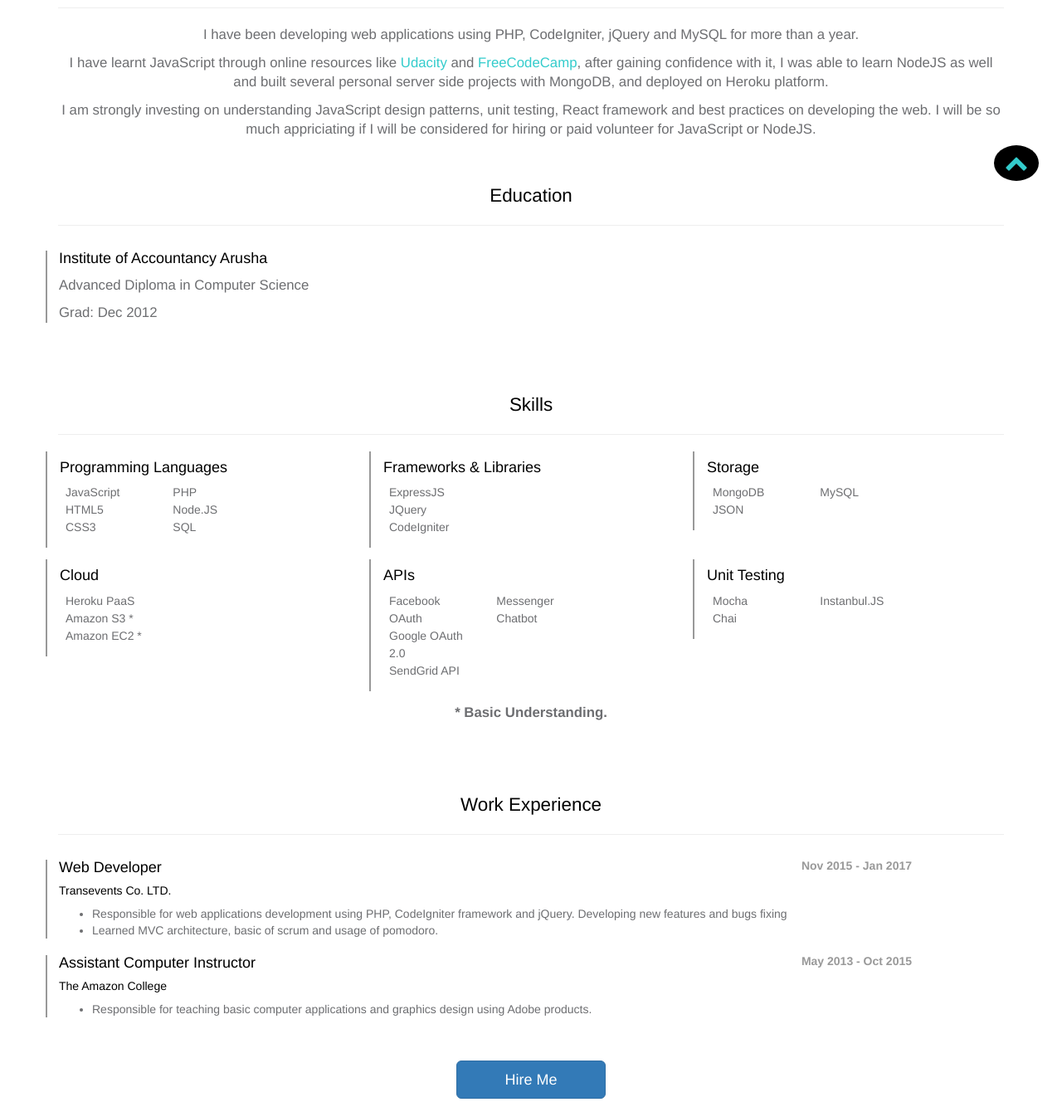
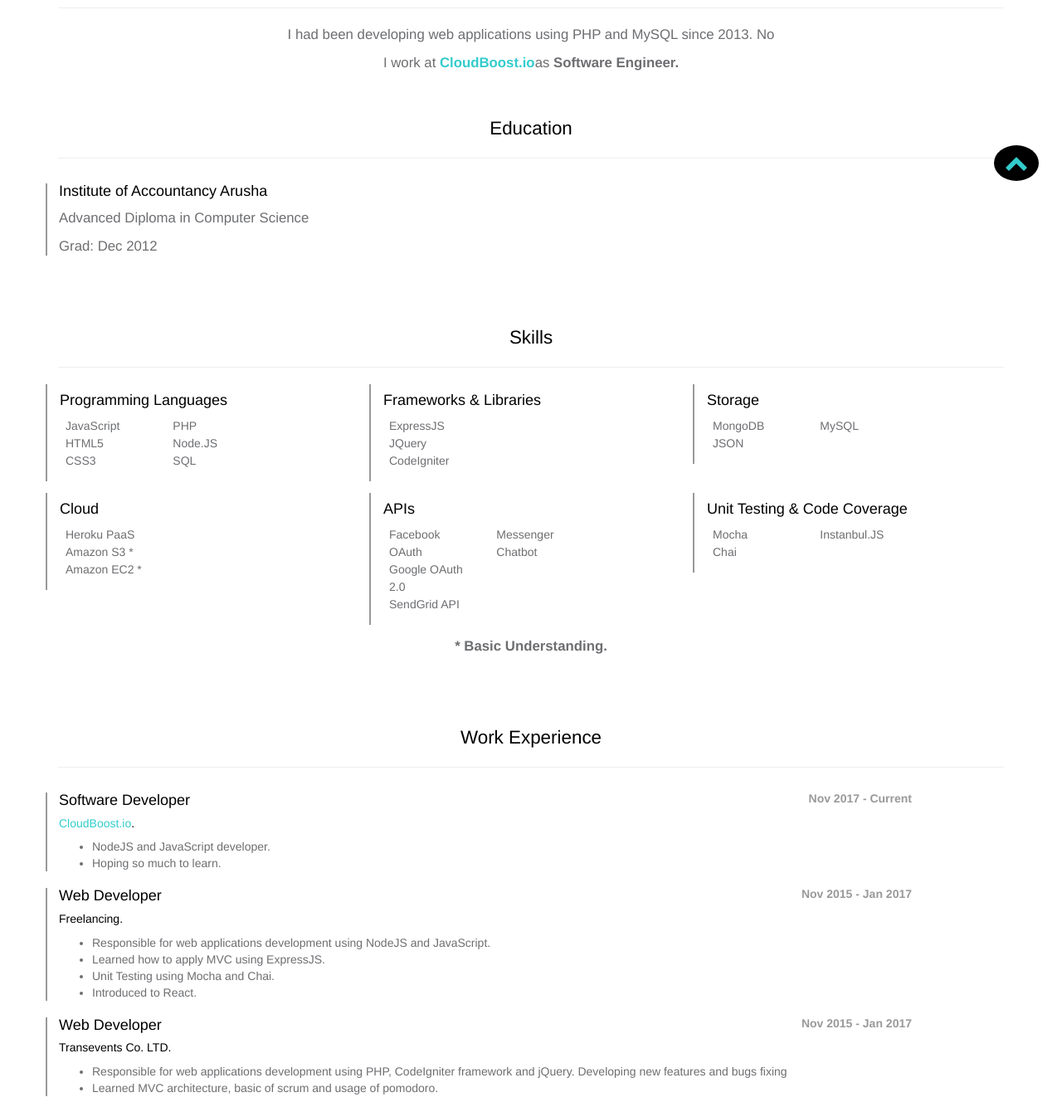
Before and after one commit to rluena/rluena.github.io, a plain HTML site: page index.html in a window 1280 px wide. Shown: the part 540-1874 px from the top of the page at 83% size. Drawn offline with Linux system fonts and the light colour scheme.

Commit message:
Adding new job

```diff
--- a/index.html
+++ b/index.html
@@ -12,19 +12,19 @@
 
 	<!-- FACEBOOK OG -->
 	<meta property="og:site_name" content="Rabii Luena">
-	<meta property="og:title" content="Rabii Luena - Portfolio" />
+	<meta property="og:title" content="Rabii Luena" />
 	<meta property="og:type" content="website" />
 	<meta property="og:description" content="This is Rabii's online portfolio, it includes education background, work experience and accomplished projects in his professional career.">
 	<meta property="og:url" content="http://rluena.github.io" />
 	<!--<meta property="og:image" content="http://rluena.github.io/me.png" />-->
 
 	<!-- TWITTER OG -->
-	<meta name="twitter:title" content="Rabii Luena - Portfolio">
+	<meta name="twitter:title" content="Rabii Luena">
 	<meta name="twitter:description" content="This is Rabii's online portfolio, it includes education background, work experience and accomplished projects in his professional career.">
 	<meta name="twitter:url" content="http://rluena.github.io">
 	<!--<meta name="twitter:image" content="/img/brand/me.png">-->
 
-	<title> Rabii - Portfolio</title>
+	<title> Rabii</title>
 
 	<link href="css/bootstrap.min.css" rel="stylesheet">
 	<link href="css/font-awesome.min.css" rel="stylesheet">
@@ -69,7 +69,7 @@
 					<a href="http://github.com/rluena" target="_blank" class="social-icon"><i class="fa fa-github fa-2x"></i></a>
 				</div>
 				<a href="#contact" class="btn btn-default btn-lg">
-					Available for Hire
+					Hire Me
 				</a>
 
 			</div>
@@ -80,12 +80,8 @@
 		<section id="me" class="info-section about">
 			<h2 class="info-title">About</h2>
 			<hr class="title-divider">
-			<p>I have been developing web applications using PHP, CodeIgniter, jQuery and MySQL for more than a year.</p>
-			<p>I have learnt JavaScript through online
-				resources like <a href="http://udacity.com" target="_blank">Udacity</a> and <a href="http://freecodecamp.com" target="_blank">FreeCodeCamp</a>, after gaining confidence with it, I was able to learn NodeJS as well and built several personal server side projects with MongoDB, and deployed on Heroku platform.</p>
-			<p>I am strongly investing on understanding JavaScript design patterns, unit testing, React framework and best
-				practices on developing the web. I will be so much appriciating if I will be considered for hiring or paid volunteer for JavaScript or NodeJS. </p>
-			<!--<p>i am available for both re</p>-->
+			<p>I had been developing web applications using PHP and MySQL since 2013. No</p>
+			<p>I work at <strong><a href="http://cloudboost.io">CloudBoost.io</a></strong>as <strong>Software Engineer.</strong></p>
 
 			<section id="edu" class="info-section education">
 				<h2 class="info-title">Education</h2>
@@ -135,11 +131,6 @@
 									<li>CodeIgniter</li>
 								</ul>
 							</div>
-							<!--<div class="col-md-4">
-							<ul>
-								<li>jQuery</li>
-							</ul>
-						</div>-->
 						</div>
 					</div>
 					<div class="col-md-4 left-border">
@@ -159,7 +150,8 @@
 						</div>
 					</div>
 				</div>
-				<!-- End of the first row -->
+				<!-- End of programming languages -->
+
 				<div class="row">
 					<div class="col-md-4 left-border">
 						<h4>Cloud</h4>
@@ -191,7 +183,7 @@
 						</div>
 					</div>
 					<div class="col-md-4 left-border">
-						<h4>Unit Testing</h4>
+						<h4>Unit Testing &amp; Code Coverage</h4>
 						<div class="row">
 							<div class="col-md-4">
 								<ul>
@@ -218,6 +210,32 @@
 
 				<div class="row">
 					<div class="section-item work-container left-border" style="padding-left: 1em;">
+						<h4 class="item-title work-title">Software Developer <span class="date-right pull-right">Nov 2017 - Current</span></h4>
+						<h5 class="item-subtitle"><a href="https://cloudboost.io">CloudBoost.io</a>.</h5>
+						<ul>
+							<li>NodeJS and JavaScript developer.
+							</li>
+							<li>Hoping so much to learn.</li>
+						</ul>
+					</div>
+				</div>
+
+				<div class="row">
+					<div class="section-item work-container left-border" style="padding-left: 1em;">
+						<h4 class="item-title work-title">Web Developer <span class="date-right pull-right">Nov 2015 - Jan 2017</span></h4>
+						<h5 class="item-subtitle">Freelancing.</h5>
+						<ul>
+							<li>Responsible for web applications development using NodeJS and JavaScript.
+							</li>
+							<li>Learned how to apply MVC using ExpressJS.</li>
+							<li>Unit Testing using Mocha and Chai.</li>
+							<li>Introduced to React.</li>
+						</ul>
+					</div>
+				</div>
+
+				<div class="row">
+					<div class="section-item work-container left-border" style="padding-left: 1em;">
 						<h4 class="item-title work-title">Web Developer <span class="date-right pull-right">Nov 2015 - Jan 2017</span></h4>
 						<h5 class="item-subtitle">Transevents Co. LTD.</h5>
 						<ul>
@@ -228,6 +246,7 @@
 						</ul>
 					</div>
 				</div>
+				<!-- End of Transevents work -->
 
 				<div class="row">
 					<div class="section-item work-container left-border" style="padding-left: 1em;">
```
